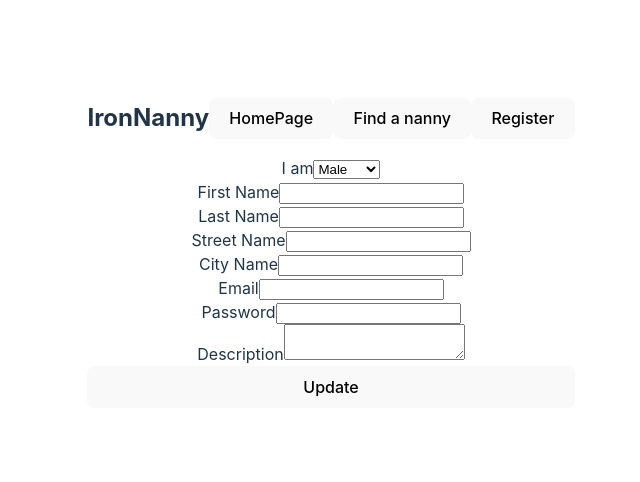
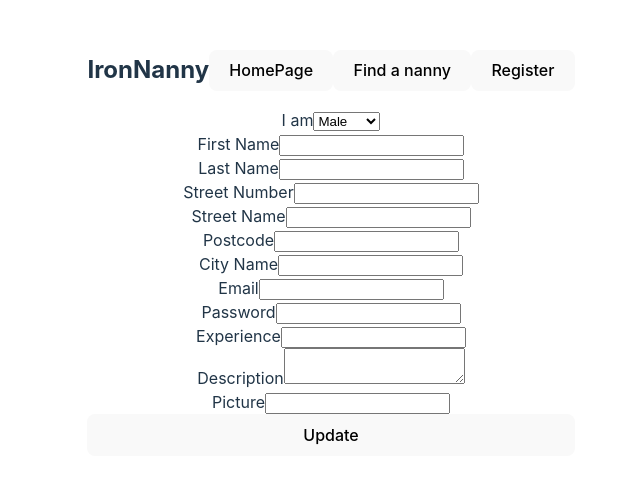
Before and after one commit to Rin-o/BackEnd_M2Project, a React (Vite) app in the folder M2Project/: page /update/1 in a window 1280 px wide. Shown: the part 156-638 px from the top of the page, without its empty margins (309-949 px from the left). Built offline with nearby package versions, Linux system fonts and the light colour scheme; no server answers.

Commit message:
forms updated on UpdatePage, AddBabysitterPage

```diff
--- a/M2Project/src/pages/AddBabysitterPage.jsx
+++ b/M2Project/src/pages/AddBabysitterPage.jsx
@@ -16,6 +16,7 @@ const AddBabysitterPage = ({ isUpdate, babysitter }) => {
   const [password, setPassword] = useState('')
   const [description, setDescription] = useState('')
   const [largePic, setLargePic] = useState('')
+  const [registered, setRegistered] = useState('')
 
   const onSubmit = async event => {
     event.preventDefault()
@@ -25,6 +26,7 @@ const AddBabysitterPage = ({ isUpdate, babysitter }) => {
       email,
       password,
       location: { street: {name: streetName, number: streetNumber}, city: cityName, postcode: postcode},
+      resgistered: {age: registered},
       description,
       picture: {large: largePic},
       id: uuidv4()}
@@ -64,6 +66,7 @@ console.log(payload)
       setEmail(babysitter.email)
       setPassword(babysitter.password)
       setLargePic(babysitter.largePic)
+      setRegistered(babysitter.registered.age)
     }
   }, [babysitter])
 
@@ -100,7 +103,7 @@ console.log(payload)
             <input value={cityName} onChange={event => setCityName(event.target.value)}  />
           </label>
           <label>
-            City Name
+            Postcode
             <input value={postcode} onChange={event => setPostcode(event.target.value)}  />
           </label>
           <label>
@@ -112,6 +115,10 @@ console.log(payload)
             <input value={password} onChange={event => setPassword(event.target.value)} />
           </label>
           <label>
+            Experience
+            <input value={registered} onChange={event => setRegistered(event.target.value)}/>
+          </label>
+          <label>
             Description
             <textarea value={description} onChange={event => setDescription(event.target.value)} />
           </label>
@@ -119,7 +126,7 @@ console.log(payload)
             Picture
             <input type="file" accept="image/*" value={largePic} onChange={event => setLargePic(event.target.value)}/>
         </label>
-        <button type="submit">{isUpdate ? 'Update' : 'Create your account'}</button>
+        <button type="submit">Create your account</button>
         </form>
     </>
   )
--- a/M2Project/src/pages/UpdatePage.jsx
+++ b/M2Project/src/pages/UpdatePage.jsx
@@ -18,6 +18,7 @@ const UpdatePage = () => {
     const [password, setPassword] = useState('')
     const [description, setDescription] = useState('')
     const [largePic, setLargePic] = useState('')
+    const [registered, setRegistered] = useState('')
 
     const onSubmit = async event => {
         event.preventDefault()
@@ -28,6 +29,7 @@ const UpdatePage = () => {
             password,
             location: { street: {name: streetName, number: streetNumber}, city: cityName, postcode: postcode},
             description,
+            resgistered: {age: registered},
             picture: {large: largePic},
             id: uuidv4()}
          console.log(payload)
@@ -71,6 +73,7 @@ const UpdatePage = () => {
             setEmail(babysitter.email)
             setPassword(babysitter.password)
             setLargePic(babysitter.picture.large)
+            setRegistered(babysitter.registered.age)
         }
     }
 
@@ -85,7 +88,7 @@ const UpdatePage = () => {
             <form onSubmit={onSubmit} style={{ display: 'grid', gridTemplate: 'auto / 1fr' }}>
           <label>
             I am
-            <select value={gender} onChange={event => setGender({...payload, gender: event.target.value})}>
+            <select value={gender} onChange={event => setGender(event.target.value)}>
             <option value="male">Male</option>
             <option value="female">Female</option>
             </select>
@@ -99,8 +102,16 @@ const UpdatePage = () => {
             <input value={lastName} onChange={event => setLastName(event.target.value)}/>
           </label>
           <label>
+            Street Number
+            <input value={streetNumber} onChange={event => setStreetNumber(event.target.value)}/>
+          </label>
+          <label>
             Street Name
             <input value={streetName} onChange={event => setStreetName(event.target.value)}/>
+          </label>
+          <label>
+            Postcode
+            <input value={postcode} onChange={event => setPostcode(event.target.value)}/>
           </label>
           <label>
             City Name
@@ -115,8 +126,16 @@ const UpdatePage = () => {
             <input value={password} onChange={event => setPassword(event.target.value)}/>
           </label>
           <label>
+            Experience
+            <input value={registered} onChange={event => setRegistered(event.target.value)}/>
+          </label>
+          <label>
             Description
             <textarea value={description} onChange={event => setDescription(event.target.value)}/>
+          </label>
+          <label>
+            Picture
+            <input value={largePic} onChange={event => setLargePic(event.target.value)}/>
           </label>
           <button>Update</button>
         </form>
```
